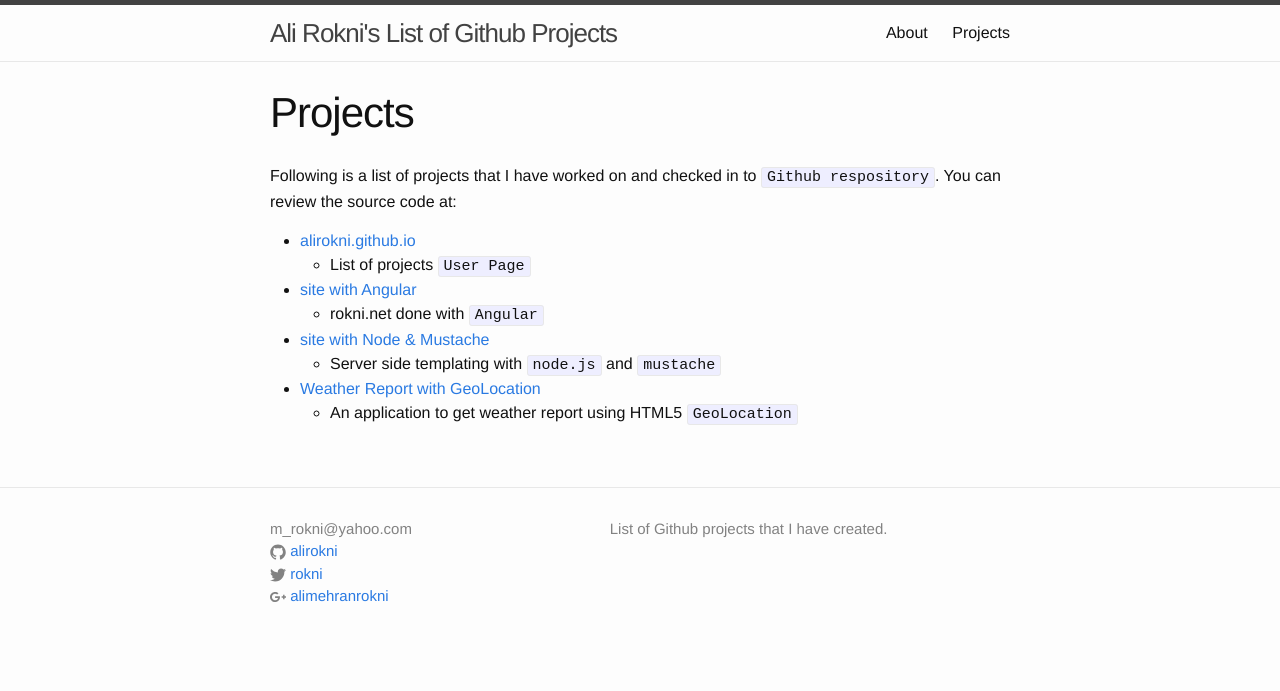
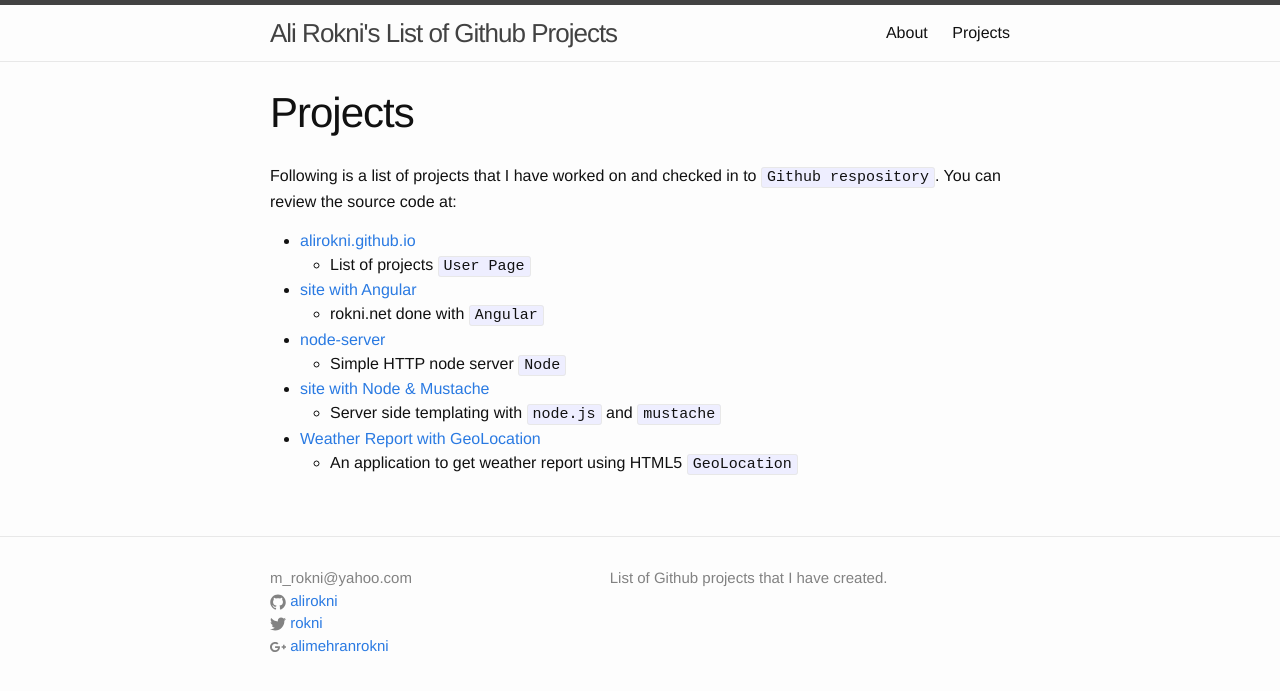
Before and after one commit to alirokni/alirokni.github.io, a Jekyll site: the page built from projects.md, in a window 1280 px wide. Shown: the top 691 px of the page. Built offline with Jekyll 4.4.1, drawn with Linux system fonts in a browser that asks for light colours.

Commit message:
Update projects.md
Added node-server project

```diff
--- a/projects.md
+++ b/projects.md
@@ -11,6 +11,8 @@ You can review the source code at:
   - List of projects `User Page`
 - [site with Angular][angular]{:target="_blank"}
   - rokni.net done with `Angular`
+- [node-server][nodeServer]{:target="_blank"}
+  - Simple HTTP node server `Node`
 - [site with Node & Mustache][nodeMustache]{:target="_blank"}
   - Server side templating with `node.js` and `mustache`
 - [Weather Report with GeoLocation][weatherReport]{:target="_blank"}
```
Also changed, not shown: other parts of projects.md (+1 -0 lines).
